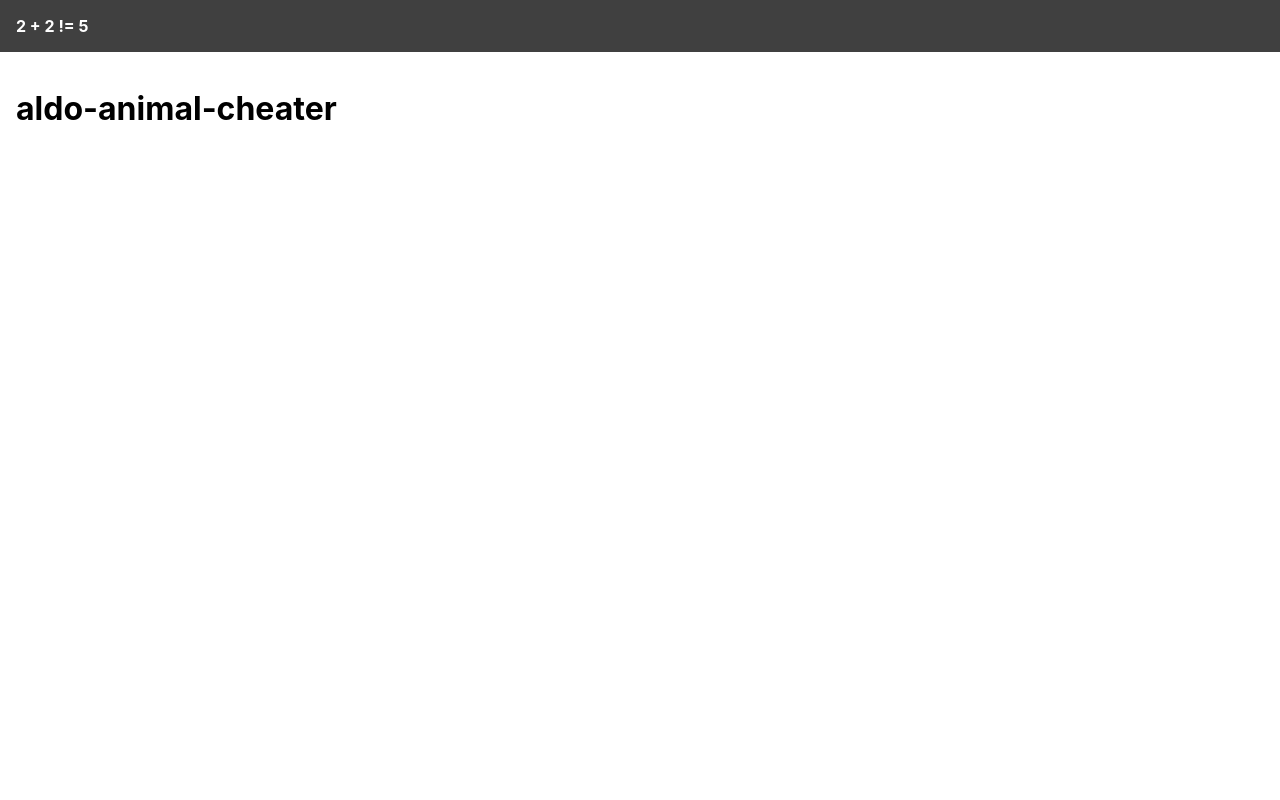
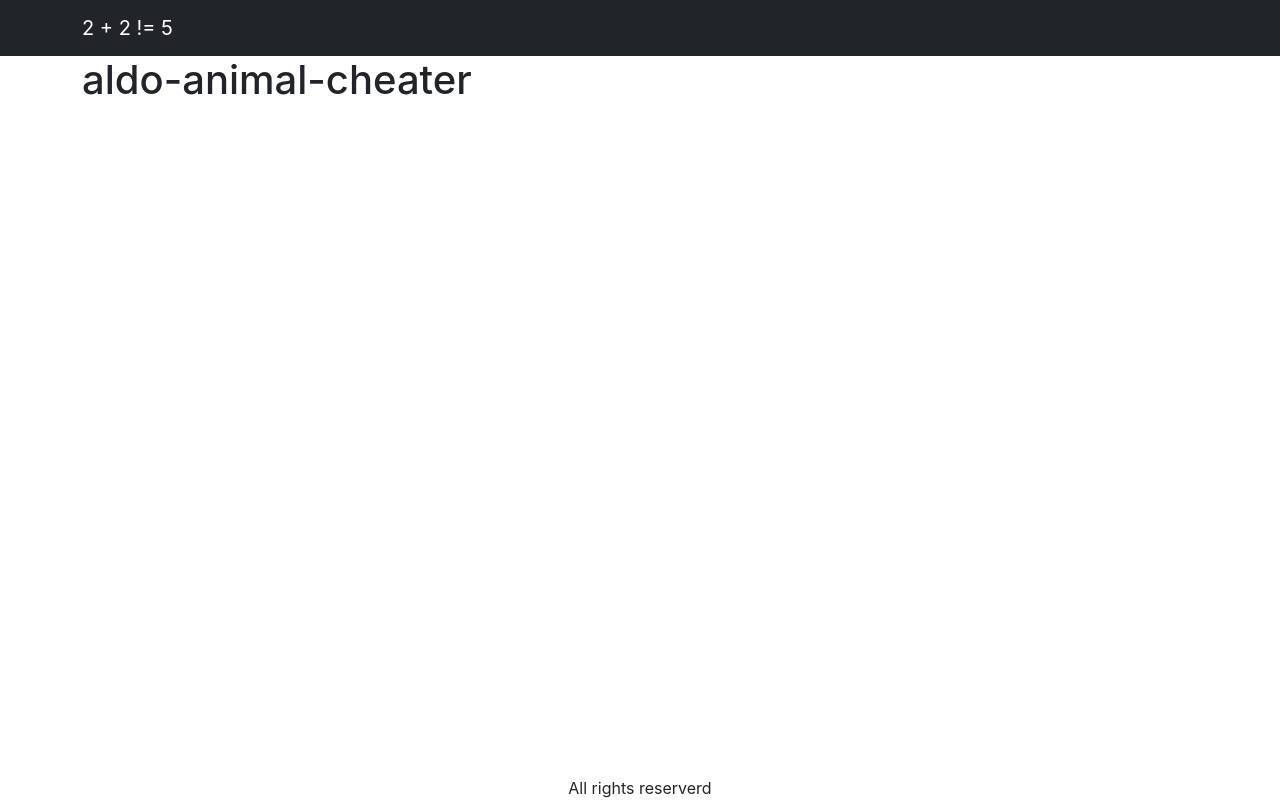
Before and after one commit to ariefsaferman/amazona, a React (Create React App) app in the folder frontend/: page /product/aldo-animal-cheater in a window 1280 px wide. Built offline with nearby package versions, Linux system fonts and the light colour scheme.

Commit message:
feat: add react-bootstrap

```diff
--- a/frontend/package.json
+++ b/frontend/package.json
@@ -8,10 +8,14 @@
     "@testing-library/react": "^13.4.0",
     "@testing-library/user-event": "^13.5.0",
     "axios": "^0.27.2",
+    "bootstrap": "^5.2.1",
+    "history": "^5.3.0",
     "react": "^18.2.0",
+    "react-bootstrap": "^2.5.0",
     "react-dom": "^18.2.0",
     "react-router": "^6.4.1",
-    "react-router-dom": "^5.2.0",
+    "react-router-bootstrap": "^0.26.2",
+    "react-router-dom": "^6.4.1",
     "react-scripts": "^2.1.3",
     "use-reducer-logger": "^1.0.2",
     "web-vitals": "^2.1.4"
--- a/frontend/src/App.js
+++ b/frontend/src/App.js
@@ -1,25 +1,41 @@
+// @ts-nocheck
 import React from "react";
-import { BrowserRouter as Router, Switch, Route } from "react-router-dom";
+import {
+  BrowserRouter as Router,
+  Switch,
+  Route,
+  Routes,
+} from "react-router-dom";
 import HomeScreen from "./screens/HomeScreen";
 import ProductScreen from "./screens/ProductScreen";
+import Navbar from "react-bootstrap/Navbar";
+import Container from "react-bootstrap/Container";
+import { LinkContainer } from "react-router-bootstrap";
 
 function App() {
   return (
     <Router>
-      <div>
+      <div className="d-flex flex-column site-container">
         <header>
-          <a href="/">2 + 2 != 5</a>
+          <Navbar bg="dark" variant="dark">
+            <Container>
+              <LinkContainer to="/">
+                <Navbar.Brand> 2 + 2 != 5</Navbar.Brand>
+              </LinkContainer>
+            </Container>
+          </Navbar>
         </header>
         <main>
-          <Switch>
-            <Route exact path="/">
-              <HomeScreen />
-            </Route>
-            <Route exact path="/product/:slug">
-              <ProductScreen />
-            </Route>
-          </Switch>
+          <Container>
+            <Routes>
+              <Route path="/" element={<HomeScreen />} />
+              <Route path="/product/:slug" element={<ProductScreen />} />
+            </Routes>
+          </Container>
         </main>
+        <footer>
+          <div className="text-center"> All rights reserverd</div>
+        </footer>
       </div>
     </Router>
   );
--- a/frontend/src/index.css
+++ b/frontend/src/index.css
@@ -7,19 +7,12 @@ body {
   -moz-osx-font-smoothing: grayscale;
 }
 
-header {
-  background-color: #404040;
-  padding: 1rem;
-}
-
-header a {
-  color: white;
-  font-weight: bold;
-  text-decoration: none;
+.site-container {
+  min-height: 100vh;
 }
 
 main {
-  padding: 1rem;
+  flex: 1;
 }
 
 .products {
--- a/frontend/src/screens/HomeScreen.js
+++ b/frontend/src/screens/HomeScreen.js
@@ -51,13 +51,13 @@ function HomeScreen() {
         ) : (
           products.map((products) => (
             <div className="product" key={products.slug}>
-              <a href={`/product/${products.slug}`}>
+              <Link to={`/product/${products.slug}`}>
                 <img src={products.image} alt={products.name} />
-              </a>
+              </Link>
               <div className="product-info">
-                <a href={`/product/${products.slug}`}>
+                <Link to={`/product/${products.slug}`}>
                   <p>{products.name}</p>
-                </a>
+                </Link>
                 <p>{products.price}</p>
                 <button> Add to cart</button>
               </div>
```
Also changed, not shown: frontend/src/index.js (+7 -6 lines), 1 other file (tests, documents, lock files or other folders).
